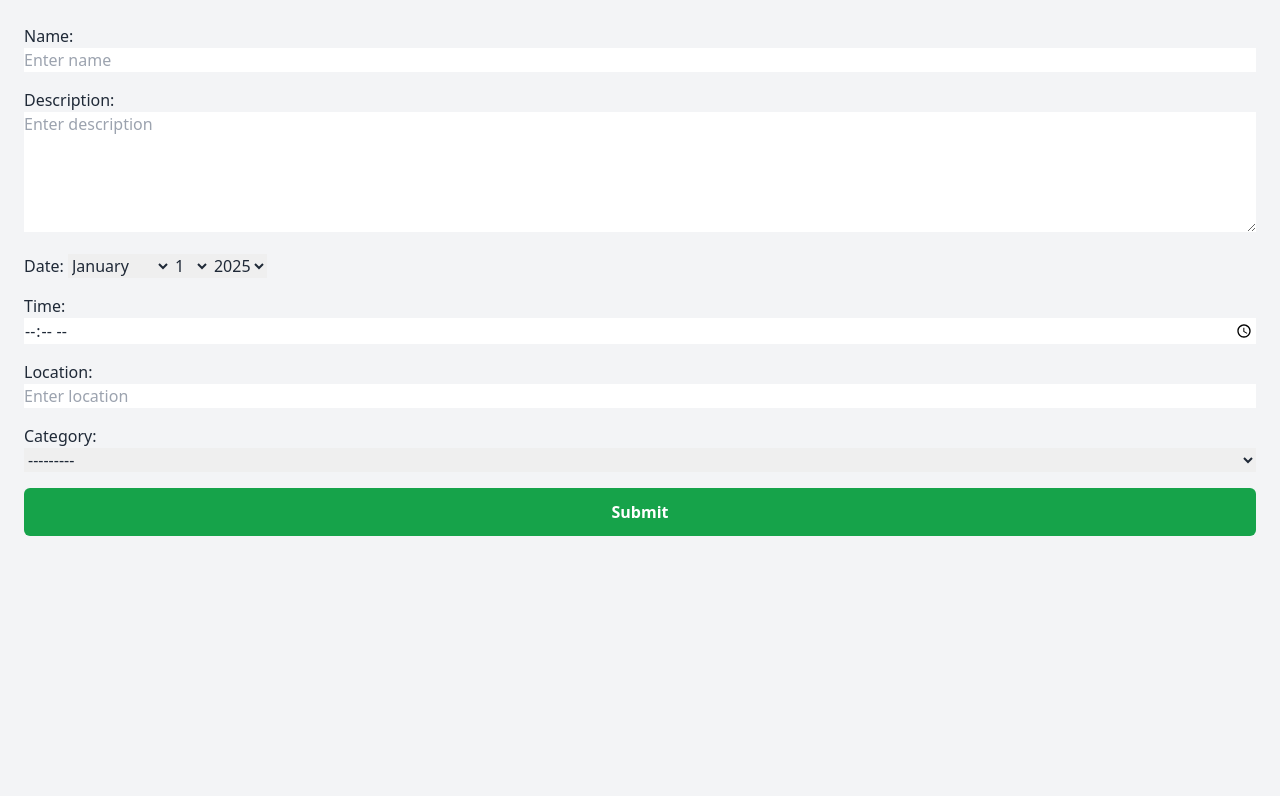
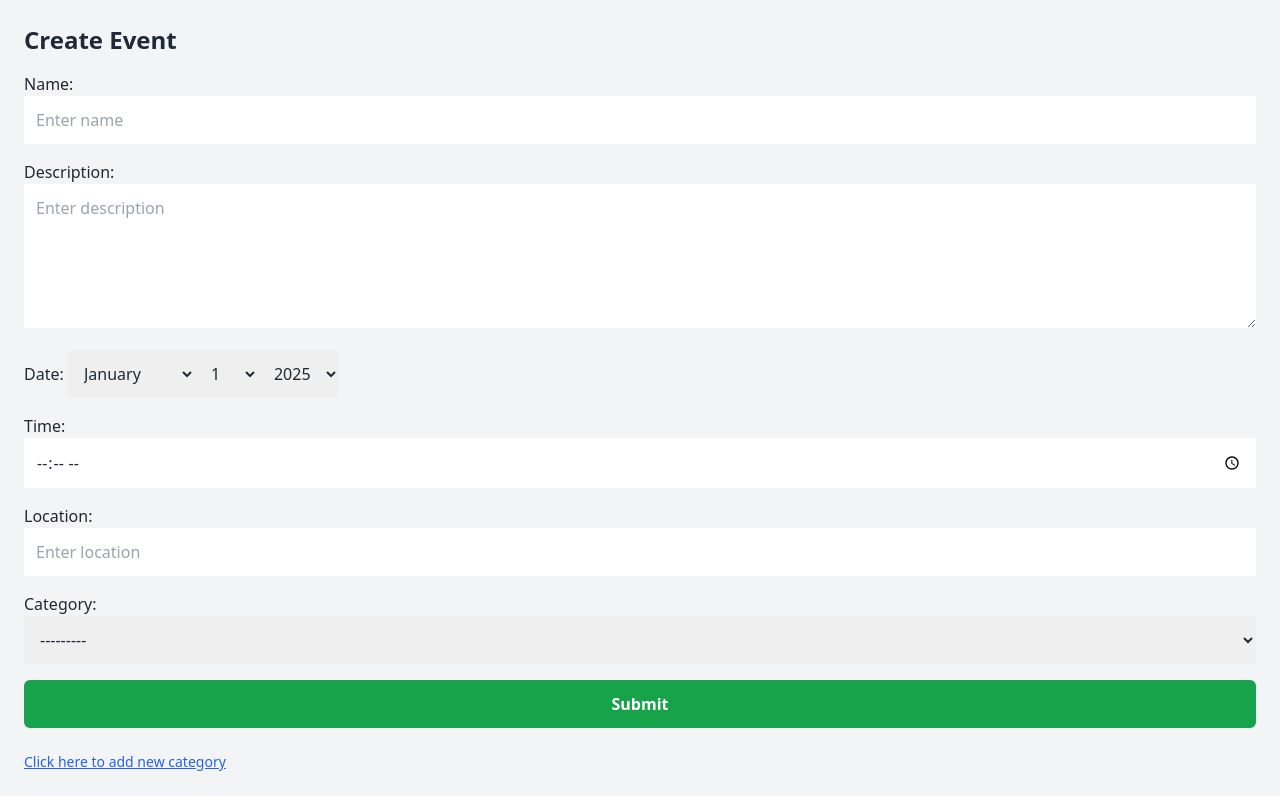
Before and after one commit to Nurnove/Event_management, a Django app: page /events/create/ in a window 1280 px wide. Shown: the part 56-852 px from the top of the page. Before the commit the page ends 592 px from the top, so only its background shows below. Run offline with Django 5.2, Linux system fonts and the light colour scheme; data that the repository does not hold is empty.

Commit message:
Updated version of Event management project

```diff
--- a/events/templates/eventform.html
+++ b/events/templates/eventform.html
@@ -3,20 +3,31 @@
   <div>
     {% if messages %}
       {% for message in messages %}
-                    <div class="px-2 py-1 {% if message.tags == 'success' %}bg-green-500{% endif %} ">{{message}}</div>
+        <div class="px-2 py-1 {% if message.tags == 'success' %}bg-green-500{% endif %}">
+          {{ message }}
+        </div>
       {% endfor %}
     {% endif %}
   </div>
+
   <form method="POST">
-
     {% csrf_token %}
     <div class="space-y-4">
+      <h2 class="text-2xl font-bold mb-4">Create Event</h2>
       {{ form.as_p }}
 
       <button type="submit"
-                class="mt-6 w-full bg-green-600 hover:bg-green-700 text-white font-semibold py-3 rounded-md ">
+        class="mt-6 w-full bg-green-600 hover:bg-green-700 text-white font-semibold py-3 rounded-md">
         Submit
       </button>
+    </div>
   </form>
+
+
+  <div class="mt-6 text-sm text-gray-700">
+
+    <a href="{% url 'add_category' %}" class="text-blue-600 underline" target="_blank">
+      Click here to add new category
+    </a>
   </div>
-{% endblock content %}
+{% endblock %}
--- a/events/urls.py
+++ b/events/urls.py
@@ -4,7 +4,7 @@ from .views import *
 
 urlpatterns = [
     path('admin/', admin.site.urls),
-
+    path('category/create/', add_category, name='add_category'),
     path('<int:id>/',event_detail, name='event_detail'),
     path('create/', event_create, name='event_create'),
     path('update/<int:id>/', event_update, name='event_update'),
--- a/events/views.py
+++ b/events/views.py
@@ -106,6 +106,15 @@ def dashboard(request):
 
 
 
+def add_category(request):
+    form = CategoryForm()
+    if request.method == "POST":
+        form = CategoryForm(request.POST)
+        if form.is_valid():
+            form.save()
+            messages.success(request, "Category added successfully.")
+            return redirect('event_create')
+    return render(request, "category_form.html", {"form": form})
 
 
 
--- a/static/css/output.css
+++ b/static/css/output.css
@@ -665,6 +665,10 @@ video {
   margin-top: 1.5rem;
 }
 
+.mb-1 {
+  margin-bottom: 0.25rem;
+}
+
 .block {
   display: block;
 }
@@ -827,6 +831,10 @@ video {
   padding: 1.5rem;
 }
 
+.p-3 {
+  padding: 0.75rem;
+}
+
 .px-2 {
   padding-left: 0.5rem;
   padding-right: 0.5rem;
@@ -913,6 +921,20 @@ video {
   color: rgb(255 255 255 / var(--tw-text-opacity, 1));
 }
 
+.text-red-600 {
+  --tw-text-opacity: 1;
+  color: rgb(220 38 38 / var(--tw-text-opacity, 1));
+}
+
+.text-gray-700 {
+  --tw-text-opacity: 1;
+  color: rgb(55 65 81 / var(--tw-text-opacity, 1));
+}
+
+.underline {
+  text-decoration-line: underline;
+}
+
 .shadow {
   --tw-shadow: 0 1px 3px 0 rgb(0 0 0 / 0.1), 0 1px 2px -1px rgb(0 0 0 / 0.1);
   --tw-shadow-colored: 0 1px 3px 0 var(--tw-shadow-color), 0 1px 2px -1px var(--tw-shadow-color);
@@ -942,6 +964,11 @@ video {
   background-color: rgb(202 138 4 / var(--tw-bg-opacity, 1));
 }
 
+.hover\:bg-blue-700:hover {
+  --tw-bg-opacity: 1;
+  background-color: rgb(29 78 216 / var(--tw-bg-opacity, 1));
+}
+
 .hover\:underline:hover {
   text-decoration-line: underline;
 }
```
Also changed, not shown: events/templates/category_form.html (added, +18 -0 lines). Lines whose indentation alone changed are shown as unchanged.
